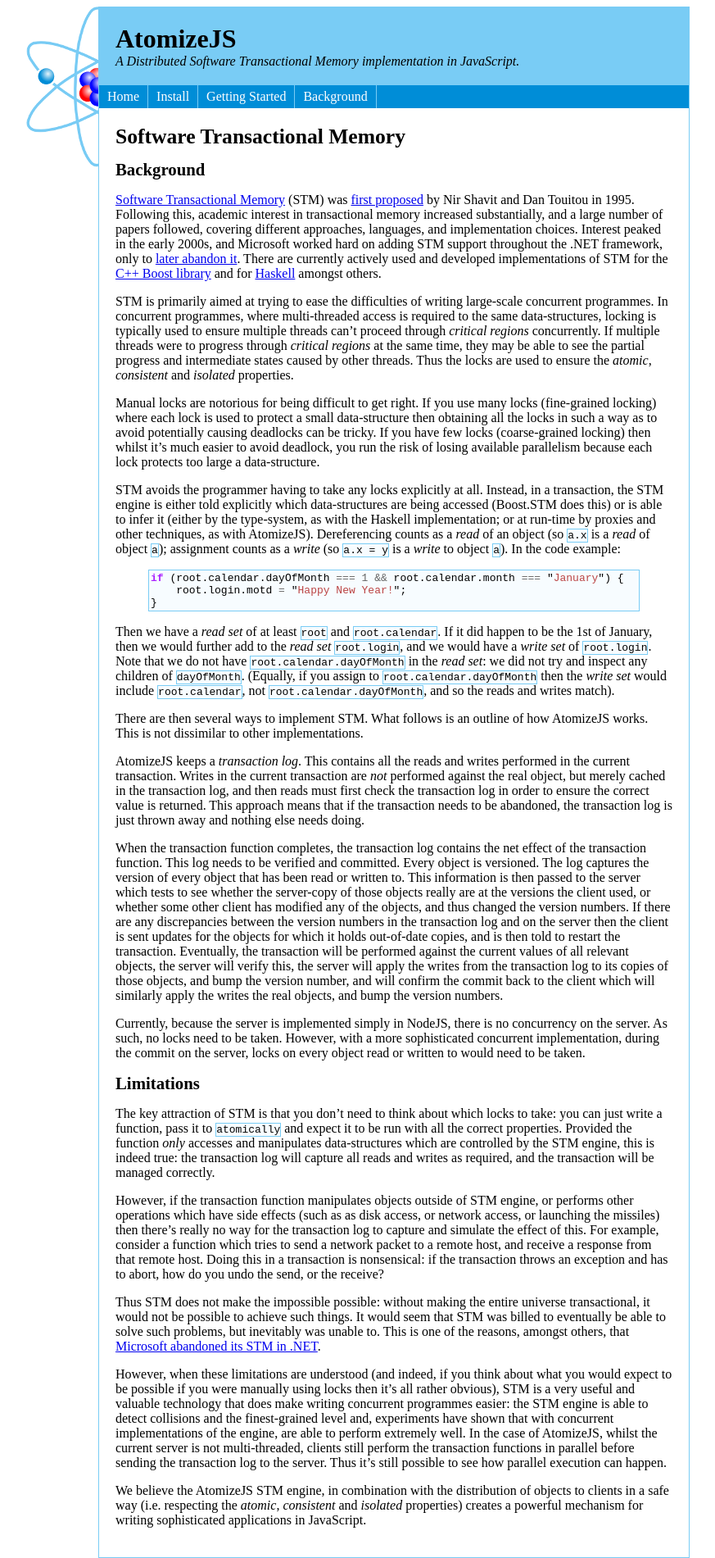
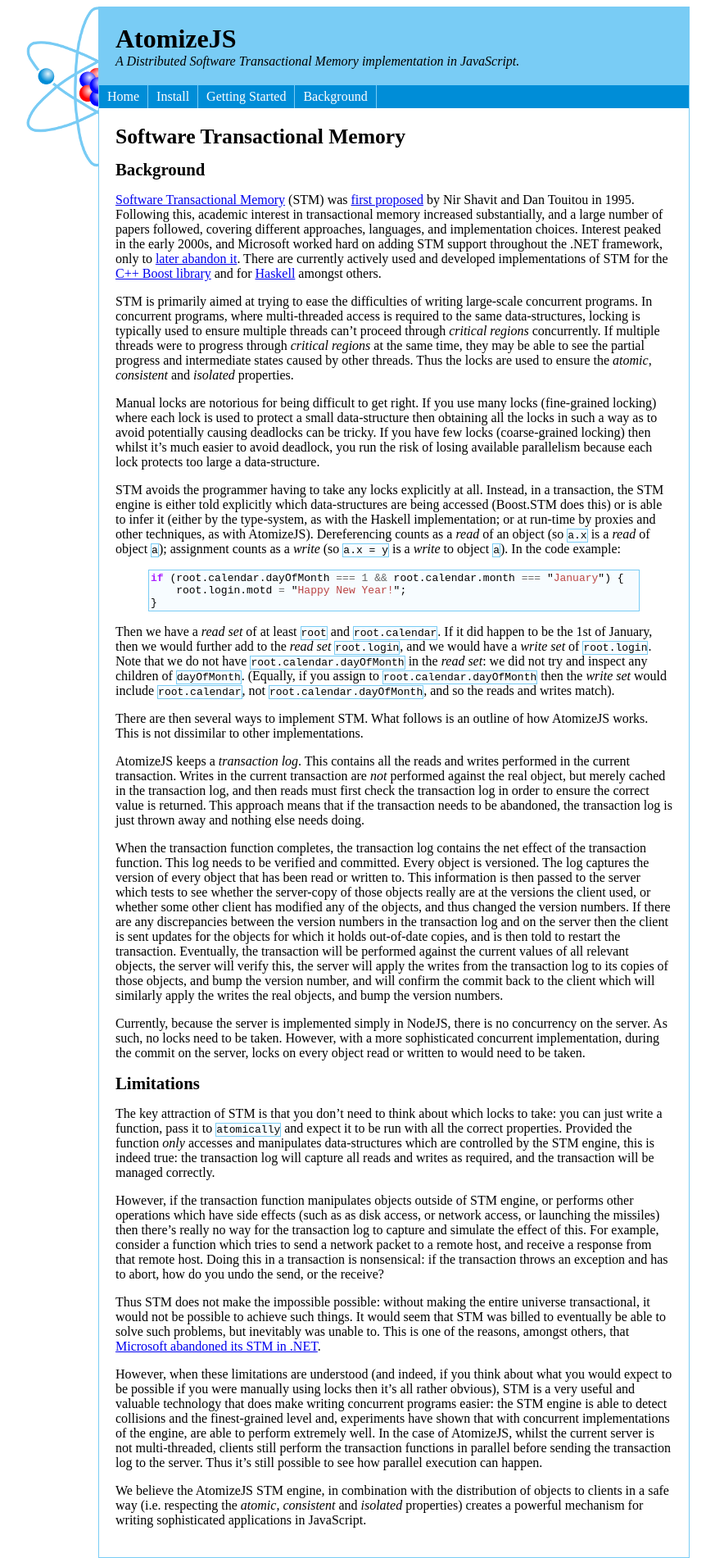
Before and after one commit to atomizejs/atomizejs.github.com, a Jekyll site: the page built from background.markdown, in a window 1280 px wide. Shown: the whole page at 82% size, without its empty margins (204-1077 px from the left). Built offline with Jekyll 4.4.1, drawn with Linux system fonts in a browser that asks for light colours; Markdown is read by kramdown in place of the engine named in the settings.

```diff
--- a/background.markdown
+++ b/background.markdown
@@ -24,7 +24,7 @@ and for
 amongst others.
 
 STM is primarily aimed at trying to ease the difficulties of writing
-large-scale concurrent programmes. In concurrent programmes, where
+large-scale concurrent programs. In concurrent programs, where
 multi-threaded access is required to the same data-structures, locking
 is typically used to ensure multiple threads can't proceed through
 *critical regions* concurrently. If multiple threads were to progress
@@ -131,14 +131,14 @@ the reasons, amongst others, that
 However, when these limitations are understood (and indeed, if you
 think about what you would expect to be possible if you were manually
 using locks then it's all rather obvious), STM is a very useful and
-valuable technology that does make writing concurrent programmes
-easier: the STM engine is able to detect collisions and the
-finest-grained level and, experiments have shown that with concurrent
-implementations of the engine, are able to perform extremely well. In
-the case of AtomizeJS, whilst the current server is not
-multi-threaded, clients still perform the transaction functions in
-parallel before sending the transaction log to the server. Thus it's
-still possible to see how parallel execution can happen.
+valuable technology that does make writing concurrent programs easier:
+the STM engine is able to detect collisions and the finest-grained
+level and, experiments have shown that with concurrent implementations
+of the engine, are able to perform extremely well. In the case of
+AtomizeJS, whilst the current server is not multi-threaded, clients
+still perform the transaction functions in parallel before sending the
+transaction log to the server. Thus it's still possible to see how
+parallel execution can happen.
 
 We believe the AtomizeJS STM engine, in combination with the
 distribution of objects to clients in a safe way (i.e. respecting the
```
